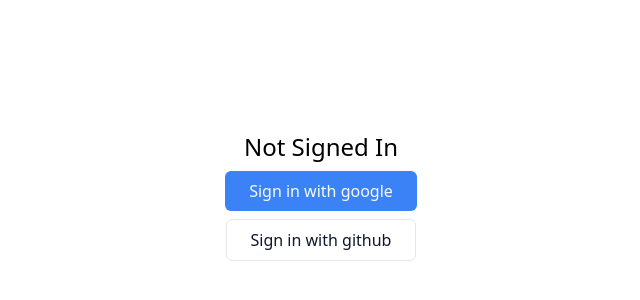
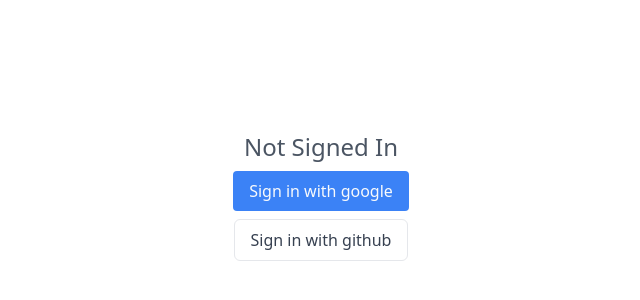
Before and after one commit to TLRKiliann/next-login, a Next.js app in the folder my-app/: page /login in a window 1280 px wide. Shown: the part 200-500 px from the top of the page, without its empty margins (319-959 px from the left). Built offline with nearby package versions, Linux system fonts and the light colour scheme; no server answers.

Commit message:
style config from globals applied

```diff
--- a/my-app/src/app/(auth)/login/page.tsx
+++ b/my-app/src/app/(auth)/login/page.tsx
@@ -10,17 +10,16 @@
     if (!session) {
         return (
             <div className="w-full h-screen flex flex-col justify-center items-center">
-                <p className="text-2xl mb-2">
+                <p className="text-2xl text-gray-600 mb-2">
                     Not Signed In
                 </p>
-                <button className="text-slate-50 bg-blue-500 transition trasform duration-200
-                    hover:scale-105 py-2 px-6 rounded-md hover:shadow-lg mb-2"
+                <button className="btn-primary mb-2"
                     onClick={() => signIn('google')}
                 >
                     Sign in with google
                 </button>
-                <button className="text-slate-900 border transition trasform duration-200
-                    hover:scale-105 py-2 px-6 rounded-md hover:shadow-lg mb-2"
+                <button className="text-gray-700 border transition trasform duration-200
+                    hover:scale-105 py-2 px-4 rounded-md hover:shadow-btn mb-2"
                     onClick={() => signIn('github')}
                 >
                     Sign in with github
```
